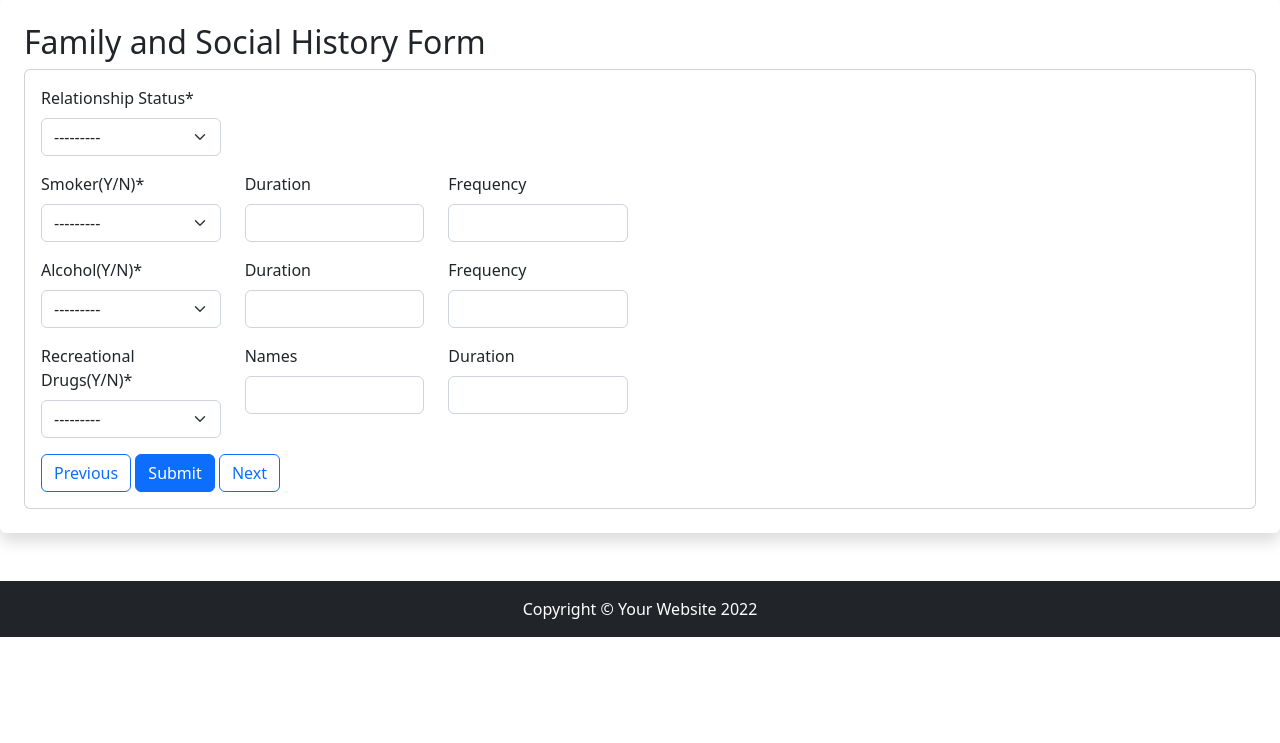
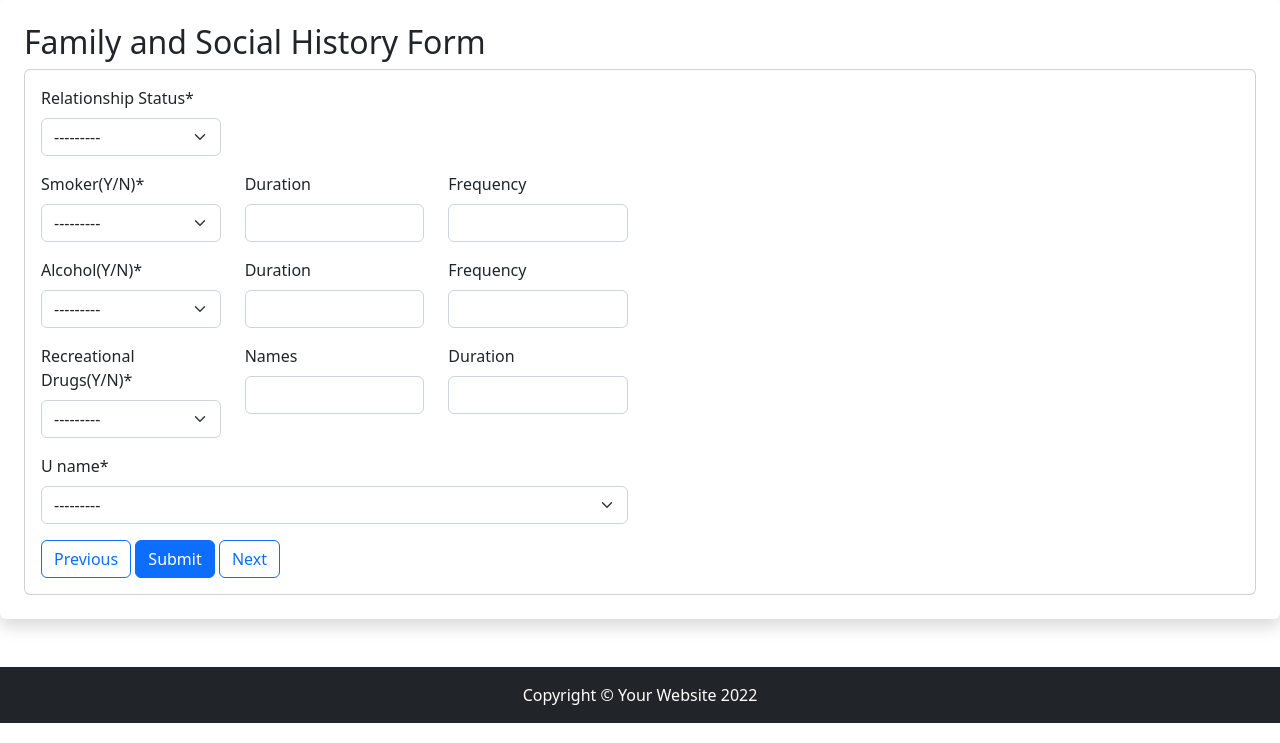
Before and after one commit to Stephen-Nw/nwaukwaPHR, a Django app: page /user_familySocialHx in a window 1280 px wide. Shown: the part 57-800 px from the top of the page. Run offline with Django 4.2, Linux system fonts and the light colour scheme; some libraries are stand-ins or nearby versions.

Commit message:
add username

```diff
--- a/health_records/forms.py
+++ b/health_records/forms.py
@@ -3,37 +3,6 @@ from re import M
 from django import forms
 from django.forms import ModelForm
 from .models import FamilySocialProfile, MedicalHistoryProfile, MedicationProfile, UserProfile, AllergyProfile, ImmunizationProfile, AppointmentProfile
-
-
-# Create a user appointment form based on the user appointment model
-class FamilySocialProfileForm(ModelForm):
-    class Meta:
-        model = FamilySocialProfile
-        fields = '__all__'
-        labels = {
-            'status': 'Relationship Status',
-            'smoker': 'Smoker(Y/N)',
-            'smoker_frequency': 'Frequency',
-            'smoker_duration': 'Duration',
-            'alcohol': 'Alcohol(Y/N)',
-            'alcohol_duration': 'Duration',
-            'alcohol_frequency': 'Frequency',
-            'drug': 'Recreational Drugs(Y/N)',
-            'drug_names': 'Names',
-            'drug_duration': 'Duration',
-        }
-        widgets = {
-            'status': forms.Select(attrs={'class': 'form-control'}),
-            'smoker': forms.Select(attrs={'class': 'form-control'}),
-            'smoker_frequency': forms.TextInput(attrs={'class': 'form-control'}),
-            'smoker_duration': forms.TextInput(attrs={'class': 'form-control'}),
-            'alcohol': forms.Select(attrs={'class': 'form-control'}),
-            'alcohol_duration': forms.TextInput(attrs={'class': 'form-control'}),
-            'alcohol_frequency': forms.TextInput(attrs={'class': 'form-control'}),
-            'drug': forms.Select(attrs={'class': 'form-control'}),
-            'drug_names': forms.TextInput(attrs={'class': 'form-control'}),
-            'drug_duration': forms.TextInput(attrs={'class': 'form-control'}),
-        }
 
 
 # Create a user appointment form based on the user appointment model
@@ -153,6 +122,7 @@ class MedicationProfileForm(ModelForm):
             'med_start': 'Start Date',
             'med_duration': 'Duration',
             'med_ongoing': 'Currently Taking',
+            'u_name': 'Test '
         }
         widgets = {
             'med_name': forms.TextInput(attrs={'class': 'form-control'}),
@@ -181,6 +151,7 @@ class AllergyProfileForm(ModelForm):
             'allergy_reaction': 'Allergic Reaction',
             'allergy_intervention': 'Intervention/Treatment (Optional)',
             'allergy_notes': 'Additional Notes',
+            'u_name': 'Test '
         }
         widgets = {
             'allergy_type': forms.Select(attrs={'class': 'form-control'}),
@@ -188,6 +159,42 @@ class AllergyProfileForm(ModelForm):
             'allergy_reaction': forms.TextInput(attrs={'class': 'form-control'}),
             'allergy_intervention': forms.Textarea(attrs={'class': 'form-control'}),
             'allergy_notes': forms.Textarea(attrs={'class': 'form-control'}),
+            'u_name': forms.Select(attrs={'class': 'form-control'}),
+        }
+
+
+# Create a family and social form based on the user appointment model
+class FamilySocialProfileForm(ModelForm):
+    u_name = forms.ModelChoiceField(
+        queryset=UserProfile.objects.all())
+
+    class Meta:
+        model = FamilySocialProfile
+        fields = '__all__'
+        labels = {
+            'status': 'Relationship Status',
+            'smoker': 'Smoker(Y/N)',
+            'smoker_frequency': 'Frequency',
+            'smoker_duration': 'Duration',
+            'alcohol': 'Alcohol(Y/N)',
+            'alcohol_duration': 'Duration',
+            'alcohol_frequency': 'Frequency',
+            'drug': 'Recreational Drugs(Y/N)',
+            'drug_names': 'Names',
+            'drug_duration': 'Duration',
+            'u_name': 'Test '
+        }
+        widgets = {
+            'status': forms.Select(attrs={'class': 'form-control'}),
+            'smoker': forms.Select(attrs={'class': 'form-control'}),
+            'smoker_frequency': forms.TextInput(attrs={'class': 'form-control'}),
+            'smoker_duration': forms.TextInput(attrs={'class': 'form-control'}),
+            'alcohol': forms.Select(attrs={'class': 'form-control'}),
+            'alcohol_duration': forms.TextInput(attrs={'class': 'form-control'}),
+            'alcohol_frequency': forms.TextInput(attrs={'class': 'form-control'}),
+            'drug': forms.Select(attrs={'class': 'form-control'}),
+            'drug_names': forms.TextInput(attrs={'class': 'form-control'}),
+            'drug_duration': forms.TextInput(attrs={'class': 'form-control'}),
             'u_name': forms.Select(attrs={'class': 'form-control'}),
         }
 
--- a/health_records/templates/health_records/user_familySocialHx.html
+++ b/health_records/templates/health_records/user_familySocialHx.html
@@ -54,6 +54,11 @@
                 {{ form.drug_duration|as_crispy_field }}
             </div>
          </div>
+         <div class="row">
+            <div class="col-6">
+                {{ form.u_name|as_crispy_field}}
+            </div>
+        </div>
 
          <fieldset>
             <a class="btn btn-outline-primary" href="{% url 'user_allergy' %}">Previous</a>
```
